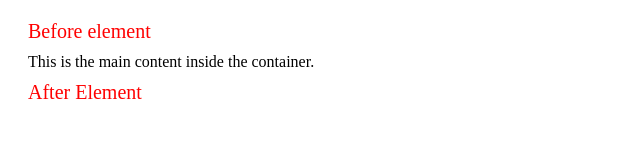
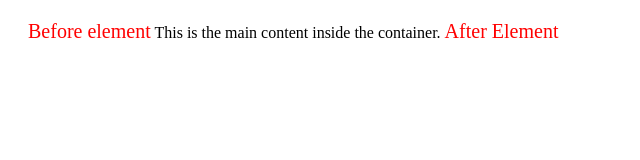
Before and after one commit to acciojob/pseudo-class-Aayushrohilla, a website: page main.html in a window 1280 px wide. Shown: the whole page, without its empty margins (0-640 px from the left). Drawn offline with Linux system fonts and the light colour scheme.

Commit message:
created a submission

```diff
--- a/styles.css
+++ b/styles.css
@@ -9,7 +9,7 @@
   content: "Before element"; /* Inserted content before the container */
   color: #f00; /* Red color */
   font-size: 20px; /* Font size */
-  display: block; /* Ensure it is displayed as a block */
+  display: ; /* Ensure it is displayed as a block */
   margin-bottom: 10px; /* Space between the text and container */
 }
 
@@ -18,6 +18,6 @@
   content: "After Element"; /* Inserted content after the container */
   color: #f00; /* Red color */
   font-size: 20px; /* Font size */
-  display: block; /* Ensure it is displayed as a block */
+  display: ; /* Ensure it is displayed as a block */
   margin-top: 10px; /* Space between the container and the text */
 }
```
